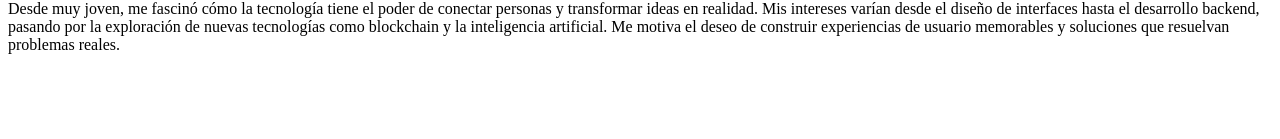
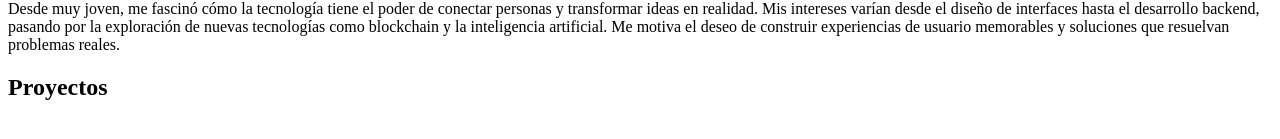
Before and after one commit to orodev06/prueba_parcial, a plain HTML site: page index.html in a window 1280 px wide. Shown: the part 311-450 px from the top of the page. Drawn offline with Linux system fonts and the light colour scheme.

Commit message:
Se agregó una tercera seccion

```diff
--- a/index.html
+++ b/index.html
@@ -23,5 +23,10 @@
         <p>Desde muy joven, me fascinó cómo la tecnología tiene el poder de conectar personas y transformar ideas en realidad. Mis intereses varían desde el diseño de interfaces hasta el desarrollo backend, pasando por la exploración de nuevas tecnologías como blockchain y la inteligencia artificial. Me motiva el deseo de construir experiencias de usuario memorables y soluciones que resuelvan problemas reales.</p>
     </section>
 
+    <section>
+        <h2>Proyectos</h2>
+
+    </section>
+
 </body>
 </html>
```
